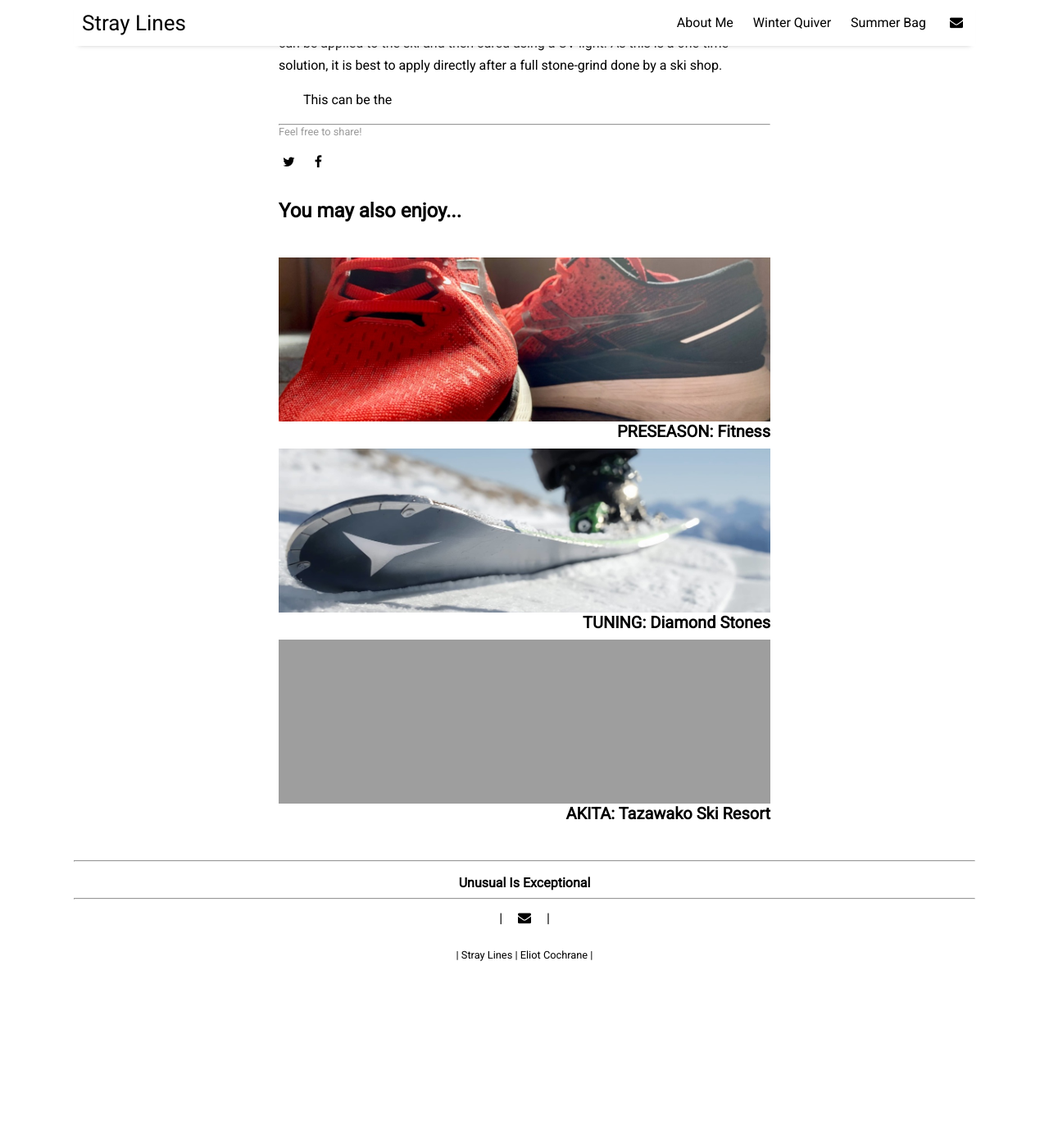
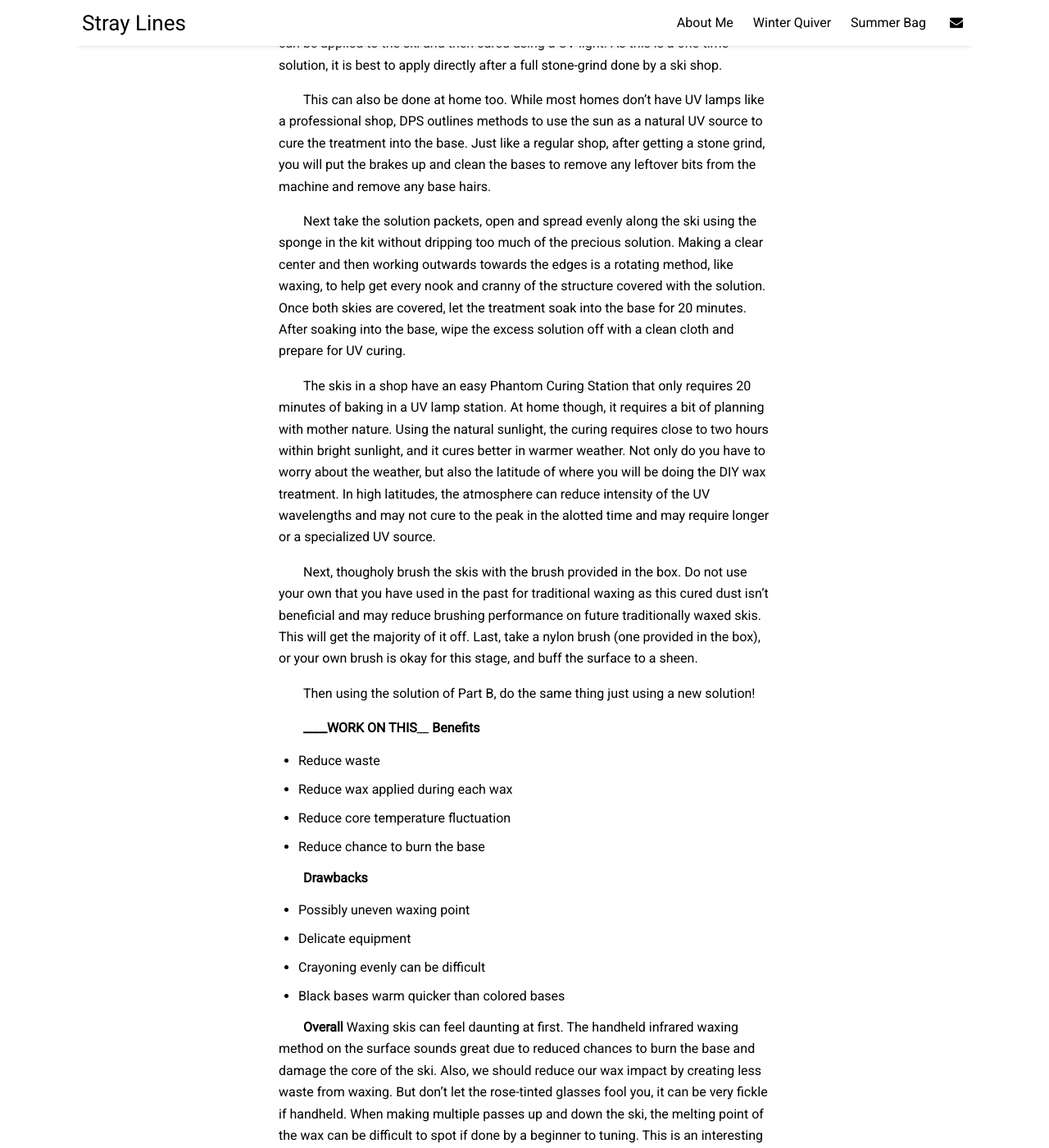
Before and after one commit to eliotcochrane/eliotcochrane.github.io, a Jekyll site: the page built from _posts/2023-11-14-preseason-wax.md, in a window 1280 px wide and 1400 px high, scrolled down 10293 px. Shown: the whole window at 82% size. Built offline with Jekyll 4.4.1, drawn with Linux system fonts in a browser that asks for light colours; nearby versions of some CDN libraries; before the commit the page ends 11496 px from its top, so only the background shows below that; some of the changed text lies outside the part shown.

Commit message:
Pre Season Wax Content Update
-Updated Content

```diff
--- a/_posts/2023-11-14-preseason-wax.md
+++ b/_posts/2023-11-14-preseason-wax.md
@@ -168,4 +168,29 @@
 
 To apply the DPS Phantom Glide treatment, there are shops that have the equipment to make a flawless application. For a small fee, the permanent solution can be applied to the ski and then cured using a UV light. As this is a one-time solution, it is best to apply directly after a full stone-grind done by a ski shop.
 
-This can be the
+This can also be done at home too. While most homes don't have UV lamps like a professional shop, DPS outlines methods to use the sun as a natural UV source to cure the treatment into the base. Just like a regular shop, after getting a stone grind, you will put the brakes up and clean the bases to remove any leftover bits from the machine and remove any base hairs.
+
+Next take the solution packets, open and spread evenly along the ski using the sponge in the kit without dripping too much of the precious solution. Making a clear center and then working outwards towards the edges is a rotating method, like waxing, to help get every nook and cranny of the structure covered with the solution. Once both skies are covered, let the treatment soak into the base for 20 minutes. After soaking into the base, wipe the excess solution off with a clean cloth and prepare for UV curing.
+
+The skis in a shop have an easy Phantom Curing Station that only requires 20 minutes of baking in a UV lamp station. At home though, it requires a bit of planning with mother nature. Using the natural sunlight, the curing requires close to two hours within bright sunlight, and it cures better in warmer weather. Not only do you have to worry about the weather, but also the latitude of where you will be doing the DIY wax treatment. In high latitudes, the atmosphere can reduce intensity of the UV wavelengths and may not cure to the peak in the alotted time and may require longer or a specialized UV source.
+
+Next, thougholy brush the skis with the brush provided in the box. Do not use your own that you have used in the past for traditional waxing as this cured dust isn't beneficial and may reduce brushing performance on future traditionally waxed skis. This will get the majority of it off. Last, take a nylon brush (one provided in the box), or your own brush is okay for this stage, and buff the surface to a sheen.
+
+Then using the solution of Part B, do the same thing just using a new solution!
+
+
+______WORK ON THIS______
+**Benefits**
+- Reduce waste
+- Reduce wax applied during each wax
+- Reduce core temperature fluctuation
+- Reduce chance to burn the base
+
+**Drawbacks**
+- Possibly uneven waxing point
+- Delicate equipment
+- Crayoning evenly can be difficult
+- Black bases warm quicker than colored bases
+
+**Overall**
+Waxing skis can feel daunting at first. The handheld infrared waxing method on the surface sounds great due to reduced chances to burn the base and damage the core of the ski. Also, we should reduce our wax impact by creating less waste from waxing. But don't let the rose-tinted glasses fool you, it can be very fickle if handheld. When making multiple passes up and down the ski, the melting point of the wax can be difficult to spot if done by a beginner to tuning. This is an interesting evolution of the waxing method but should be left to the shop with their already calibrated units or those who are enthusiasts and are willing to risk a poor wax job at the expense of getting ski tuning credentials.
```
